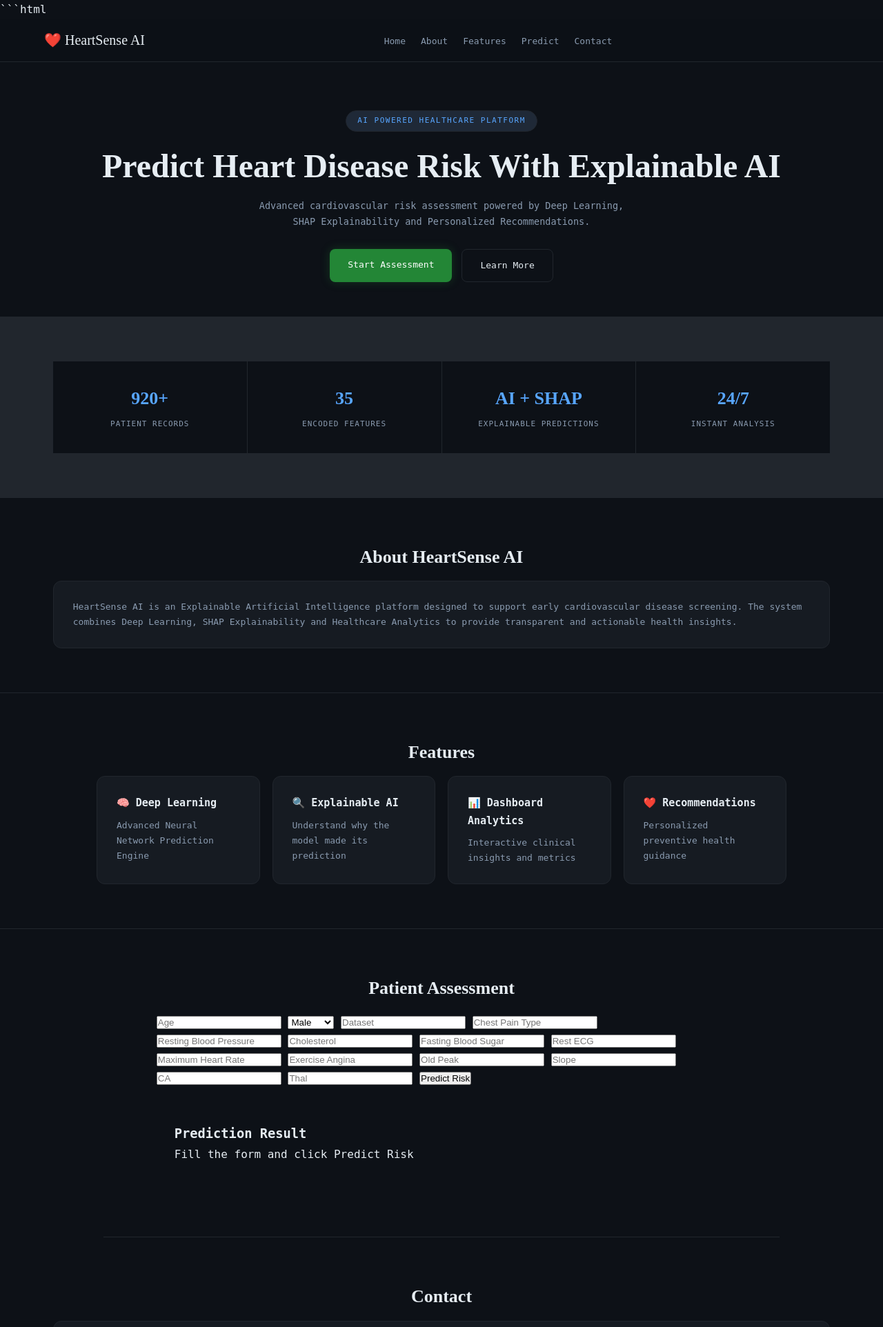
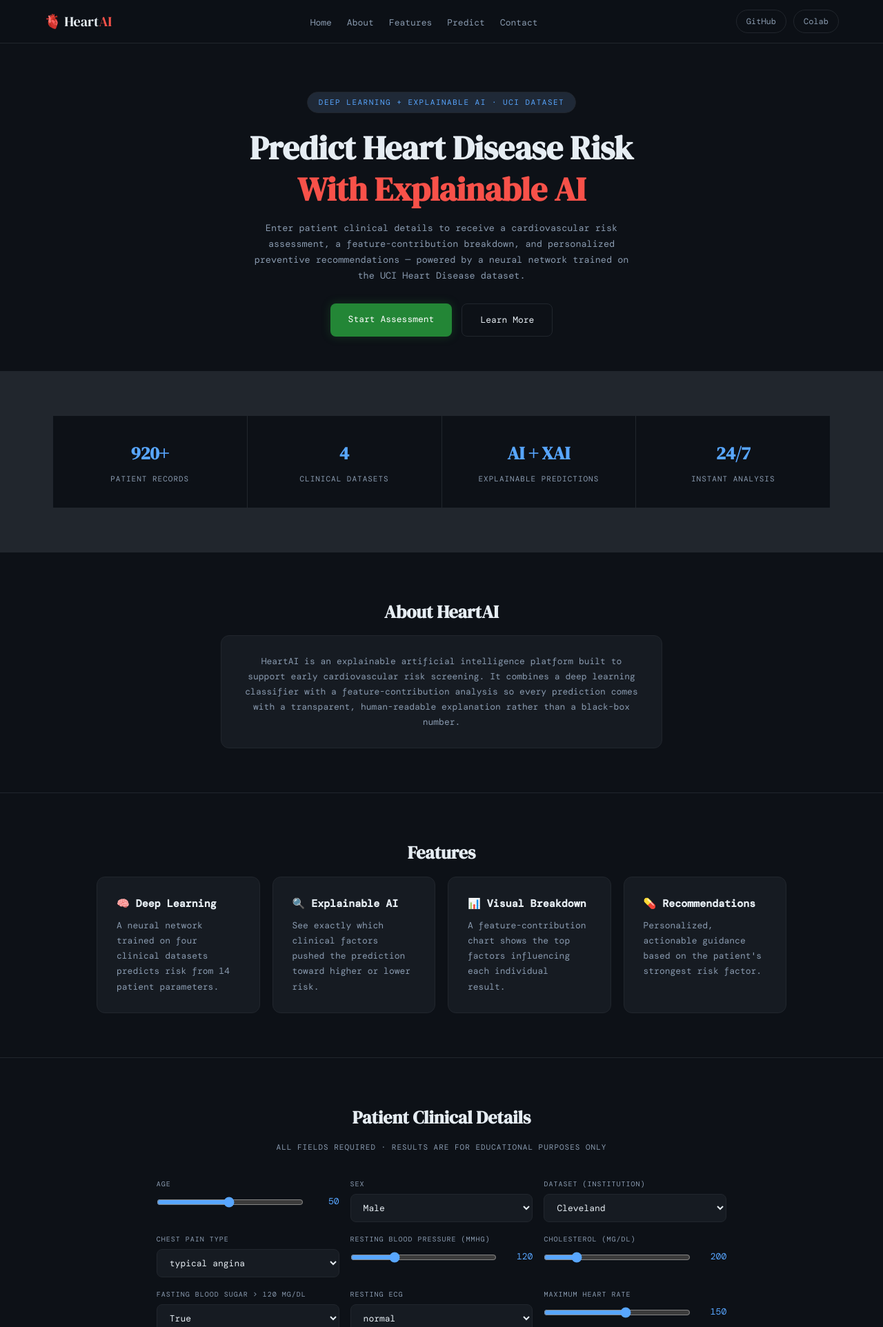
Before and after one commit to athi-raj/Heart-Disease-Predictor, a Flask app: page / in a window 1280 px wide. Shown: the top 1924 px of the page at 69% size. Run offline with Flask 3, Linux system fonts and the light colour scheme; parts of the project's set-up code (start-up, migrations or seed data) failed here and were passed over.

Commit message:
Update index.html

````diff
--- a/templates/index.html
+++ b/templates/index.html
@@ -1,388 +1,267 @@
-```html
 <!DOCTYPE html>
 <html lang="en">
 <head>
-<meta charset="UTF-8">
-<meta name="viewport" content="width=device-width, initial-scale=1.0">
-
-<title>HeartSense AI | Explainable Heart Disease Prediction</title>
-
-<link rel="stylesheet"
-href="{{ url_for('static', filename='style.css') }}">
+<meta charset="UTF-8" />
+<meta name="viewport" content="width=device-width, initial-scale=1.0" />
+<title>HeartAI — Explainable Heart Disease Risk Prediction</title>
 
 <link rel="preconnect" href="https://fonts.googleapis.com">
 <link rel="preconnect" href="https://fonts.gstatic.com" crossorigin>
+<link href="https://fonts.googleapis.com/css2?family=DM+Serif+Display&family=DM+Mono:wght@400;500&display=swap" rel="stylesheet">
 
-<link href="https://fonts.googleapis.com/css2?family=Inter:wght@300;400;500;600;700;800&display=swap" rel="stylesheet">
-
+<link rel="stylesheet" href="{{ url_for('static', filename='style.css') }}">
 </head>
-
 <body>
 
 <!-- NAVBAR -->
+<nav class="navbar">
+  <a class="logo" href="#home">🫀 Heart<span>AI</span></a>
 
-<nav class="navbar">
+  <ul class="nav-links" id="navLinks">
+    <li><a href="#home">Home</a></li>
+    <li><a href="#about">About</a></li>
+    <li><a href="#features">Features</a></li>
+    <li><a href="#predict">Predict</a></li>
+    <li><a href="#contact">Contact</a></li>
+  </ul>
 
-<div class="logo">
-❤️ HeartSense AI
-</div>
+  <div class="nav-actions">
+    <a class="nav-link" href="https://github.com/athi-raj/Heart-Disease-Predictor" target="_blank">GitHub</a>
+    <a class="nav-link" href="https://colab.research.google.com/drive/1h-ywzkRNOZDsp1NOk18sucCMg7qDIYsX?usp=sharing" target="_blank">Colab</a>
+  </div>
 
-<ul class="nav-links" id="navLinks">
-
-<li><a href="#home">Home</a></li>
-
-<li><a href="#about">About</a></li>
-
-<li><a href="#features">Features</a></li>
-
-<li><a href="#predict">Predict</a></li>
-
-<li><a href="#contact">Contact</a></li>
-
-</ul>
-
-<div class="hamburger"
-onclick="toggleMenu()">
-☰
-</div>
-
+  <button class="hamburger" id="hamburger" aria-label="Toggle menu" onclick="toggleMenu()">☰</button>
 </nav>
 
 <!-- HERO -->
-
 <section id="home" class="hero">
-
-<div class="hero-content">
-
-<span class="badge">
-AI Powered Healthcare Platform
-</span>
-
-<h1>
-Predict Heart Disease Risk
-With Explainable AI
-</h1>
-
-<p>
-
-Advanced cardiovascular risk assessment
-powered by Deep Learning, SHAP
-Explainability and Personalized
-Recommendations.
-
-</p>
-
-<div class="hero-buttons">
-
-<a href="#predict"
-class="btn-primary">
-
-Start Assessment
-
-</a>
-
-<a href="#about"
-class="btn-secondary">
-
-Learn More
-
-</a>
-
-</div>
-
-</div>
-
+  <span class="badge">Deep Learning + Explainable AI · UCI Dataset</span>
+  <h1>Predict Heart Disease Risk <span>With Explainable AI</span></h1>
+  <p>
+    Enter patient clinical details to receive a cardiovascular risk assessment,
+    a feature-contribution breakdown, and personalized preventive recommendations —
+    powered by a neural network trained on the UCI Heart Disease dataset.
+  </p>
+  <div class="hero-buttons">
+    <a href="#predict" class="btn-primary">Start Assessment</a>
+    <a href="#about" class="btn-secondary">Learn More</a>
+  </div>
 </section>
 
 <!-- STATS -->
-
 <section class="stats">
-
-<div class="stat-card">
-
-<h2>920+</h2>
-
-<p>Patient Records</p>
-
-</div>
-
-<div class="stat-card">
-
-<h2>35</h2>
-
-<p>Encoded Features</p>
-
-</div>
-
-<div class="stat-card">
-
-<h2>AI + SHAP</h2>
-
-<p>Explainable Predictions</p>
-
-</div>
-
-<div class="stat-card">
-
-<h2>24/7</h2>
-
-<p>Instant Analysis</p>
-
-</div>
-
+  <div class="stat-card">
+    <h2>920+</h2>
+    <p>Patient Records</p>
+  </div>
+  <div class="stat-card">
+    <h2>4</h2>
+    <p>Clinical Datasets</p>
+  </div>
+  <div class="stat-card">
+    <h2>AI + XAI</h2>
+    <p>Explainable Predictions</p>
+  </div>
+  <div class="stat-card">
+    <h2>24/7</h2>
+    <p>Instant Analysis</p>
+  </div>
 </section>
 
 <!-- ABOUT -->
-
 <section id="about">
-
-<h2 class="section-title">
-About HeartSense AI
-</h2>
-
-<div class="card">
-
-<p>
-
-HeartSense AI is an Explainable
-Artificial Intelligence platform
-designed to support early
-cardiovascular disease screening.
-
-The system combines Deep Learning,
-SHAP Explainability and Healthcare
-Analytics to provide transparent
-and actionable health insights.
-
-</p>
-
-</div>
-
+  <h2 class="section-title">About HeartAI</h2>
+  <div class="card narrow">
+    <p>
+      HeartAI is an explainable artificial intelligence platform built to support
+      early cardiovascular risk screening. It combines a deep learning classifier with
+      a feature-contribution analysis so every prediction comes with a transparent,
+      human-readable explanation rather than a black-box number.
+    </p>
+  </div>
 </section>
 
 <!-- FEATURES -->
-
 <section id="features">
-
-<h2 class="section-title">
-
-Features
-
-</h2>
-
-<div class="feature-grid">
-
-<div class="card">
-
-<h3>🧠 Deep Learning</h3>
-
-<p>
-Advanced Neural Network
-Prediction Engine
-</p>
-
-</div>
-
-<div class="card">
-
-<h3>🔍 Explainable AI</h3>
-
-<p>
-Understand why the model
-made its prediction
-</p>
-
-</div>
-
-<div class="card">
-
-<h3>📊 Dashboard Analytics</h3>
-
-<p>
-Interactive clinical
-insights and metrics
-</p>
-
-</div>
-
-<div class="card">
-
-<h3>❤️ Recommendations</h3>
-
-<p>
-Personalized preventive
-health guidance
-</p>
-
-</div>
-
-</div>
-
+  <h2 class="section-title">Features</h2>
+  <div class="feature-grid">
+    <div class="card">
+      <h3>🧠 Deep Learning</h3>
+      <p>A neural network trained on four clinical datasets predicts risk from 14 patient parameters.</p>
+    </div>
+    <div class="card">
+      <h3>🔍 Explainable AI</h3>
+      <p>See exactly which clinical factors pushed the prediction toward higher or lower risk.</p>
+    </div>
+    <div class="card">
+      <h3>📊 Visual Breakdown</h3>
+      <p>A feature-contribution chart shows the top factors influencing each individual result.</p>
+    </div>
+    <div class="card">
+      <h3>💊 Recommendations</h3>
+      <p>Personalized, actionable guidance based on the patient's strongest risk factor.</p>
+    </div>
+  </div>
 </section>
 
 <!-- PREDICT -->
+<section id="predict">
+  <h2 class="section-title">Patient Clinical Details</h2>
+  <p class="section-sub">All fields required · Results are for educational purposes only</p>
 
-<section id="predict">
+  <div class="predictor">
+    <div class="form-grid">
 
-<h2 class="section-title">
+      <div class="field">
+        <label for="age">Age</label>
+        <div class="slider-row">
+          <input type="range" id="age" min="1" max="100" value="50"
+            oninput="document.getElementById('age_v').textContent=this.value" />
+          <span class="slider-display" id="age_v">50</span>
+        </div>
+      </div>
 
-Patient Assessment
+      <div class="field">
+        <label for="sex">Sex</label>
+        <select id="sex">
+          <option>Male</option>
+          <option>Female</option>
+        </select>
+      </div>
 
-</h2>
+      <div class="field">
+        <label for="dataset">Dataset (Institution)</label>
+        <select id="dataset">
+          <option>Cleveland</option>
+          <option>Hungary</option>
+          <option>Switzerland</option>
+          <option>VA Long Beach</option>
+        </select>
+      </div>
 
-<form id="predictionForm"
-class="prediction-form">
+      <div class="field">
+        <label for="cp">Chest Pain Type</label>
+        <select id="cp">
+          <option>typical angina</option>
+          <option>atypical angina</option>
+          <option>non-anginal</option>
+          <option>asymptomatic</option>
+        </select>
+      </div>
 
-<input
-type="number"
-name="age"
-placeholder="Age"
-required>
+      <div class="field">
+        <label for="trestbps">Resting Blood Pressure (mmHg)</label>
+        <div class="slider-row">
+          <input type="range" id="trestbps" min="80" max="220" value="120"
+            oninput="document.getElementById('trestbps_v').textContent=this.value" />
+          <span class="slider-display" id="trestbps_v">120</span>
+        </div>
+      </div>
 
-<select name="sex">
+      <div class="field">
+        <label for="chol">Cholesterol (mg/dl)</label>
+        <div class="slider-row">
+          <input type="range" id="chol" min="100" max="600" value="200"
+            oninput="document.getElementById('chol_v').textContent=this.value" />
+          <span class="slider-display" id="chol_v">200</span>
+        </div>
+      </div>
 
-<option value="Male">
-Male
-</option>
+      <div class="field">
+        <label for="fbs">Fasting Blood Sugar &gt; 120 mg/dl</label>
+        <select id="fbs">
+          <option>True</option>
+          <option>False</option>
+        </select>
+      </div>
 
-<option value="Female">
-Female
-</option>
+      <div class="field">
+        <label for="restecg">Resting ECG</label>
+        <select id="restecg">
+          <option>normal</option>
+          <option>st-t abnormality</option>
+          <option>lv hypertrophy</option>
+        </select>
+      </div>
 
-</select>
+      <div class="field">
+        <label for="thalch">Maximum Heart Rate</label>
+        <div class="slider-row">
+          <input type="range" id="thalch" min="60" max="220" value="150"
+            oninput="document.getElementById('thalch_v').textContent=this.value" />
+          <span class="slider-display" id="thalch_v">150</span>
+        </div>
+      </div>
 
-<input
-type="text"
-name="dataset"
-placeholder="Dataset">
+      <div class="field">
+        <label for="exang">Exercise Induced Angina</label>
+        <select id="exang">
+          <option>True</option>
+          <option>False</option>
+        </select>
+      </div>
 
-<input
-type="text"
-name="cp"
-placeholder="Chest Pain Type">
+      <div class="field">
+        <label for="oldpeak">Old Peak (ST Depression)</label>
+        <div class="slider-row">
+          <input type="range" id="oldpeak" min="0" max="7" step="0.1" value="1.0"
+            oninput="document.getElementById('oldpeak_v').textContent=parseFloat(this.value).toFixed(1)" />
+          <span class="slider-display" id="oldpeak_v">1.0</span>
+        </div>
+      </div>
 
-<input
-type="number"
-step="0.1"
-name="trestbps"
-placeholder="Resting Blood Pressure">
+      <div class="field">
+        <label for="slope">Slope</label>
+        <select id="slope">
+          <option>upsloping</option>
+          <option>flat</option>
+          <option>downsloping</option>
+        </select>
+      </div>
 
-<input
-type="number"
-step="0.1"
-name="chol"
-placeholder="Cholesterol">
+      <div class="field">
+        <label for="ca">Major Vessels (ca)</label>
+        <div class="slider-row">
+          <input type="range" id="ca" min="0" max="4" step="1" value="0"
+            oninput="document.getElementById('ca_v').textContent=this.value" />
+          <span class="slider-display" id="ca_v">0</span>
+        </div>
+      </div>
 
-<input
-type="text"
-name="fbs"
-placeholder="Fasting Blood Sugar">
+      <div class="field">
+        <label for="thal">Thal</label>
+        <select id="thal">
+          <option>normal</option>
+          <option>fixed defect</option>
+          <option>reversable defect</option>
+        </select>
+      </div>
 
-<input
-type="text"
-name="restecg"
-placeholder="Rest ECG">
+    </div>
 
-<input
-type="number"
-step="0.1"
-name="thalch"
-placeholder="Maximum Heart Rate">
+    <button class="btn-predict" id="predictBtn" onclick="runPrediction()">
+      ⚡ Run Prediction
+    </button>
 
-<input
-type="text"
-name="exang"
-placeholder="Exercise Angina">
-
-<input
-type="number"
-step="0.1"
-name="oldpeak"
-placeholder="Old Peak">
-
-<input
-type="text"
-name="slope"
-placeholder="Slope">
-
-<input
-type="number"
-step="0.1"
-name="ca"
-placeholder="CA">
-
-<input
-type="text"
-name="thal"
-placeholder="Thal">
-
-<button type="submit">
-
-Predict Risk
-
-</button>
-
-</form>
-
-<div id="result"
-class="result-card">
-
-<h3>
-
-Prediction Result
-
-</h3>
-
-<p>
-
-Fill the form and click
-Predict Risk
-
-</p>
-
-</div>
-
+    <div id="result"></div>
+  </div>
 </section>
 
 <!-- CONTACT -->
-
 <section id="contact">
-
-<h2 class="section-title">
-
-Contact
-
-</h2>
-
-<div class="card">
-
-<p>
-Athira Raj
-</p>
-
-<p>
-B.Tech Computer Science
-and Engineering
-</p>
-
-<p>
-Machine Learning •
-Data Science • AI
-</p>
-
-</div>
-
+  <h2 class="section-title">Contact</h2>
+  <div class="card narrow">
+    <p><strong>Athira Raj</strong></p>
+    <p>B.Tech Computer Science and Engineering</p>
+    <p>Machine Learning · Data Science · AI</p>
+  </div>
 </section>
 
 <footer>
-
-© 2026 HeartSense AI
-
+  Built for preventive healthcare · Powered by Explainable AI ·
+  <a href="https://github.com/athi-raj/Heart-Disease-Predictor" target="_blank">GitHub</a>
 </footer>
 
-<script src="{{ url_for('static',
-filename='script.js') }}"></script>
-
+<script src="{{ url_for('static', filename='script.js') }}"></script>
 </body>
 </html>
-```
````
